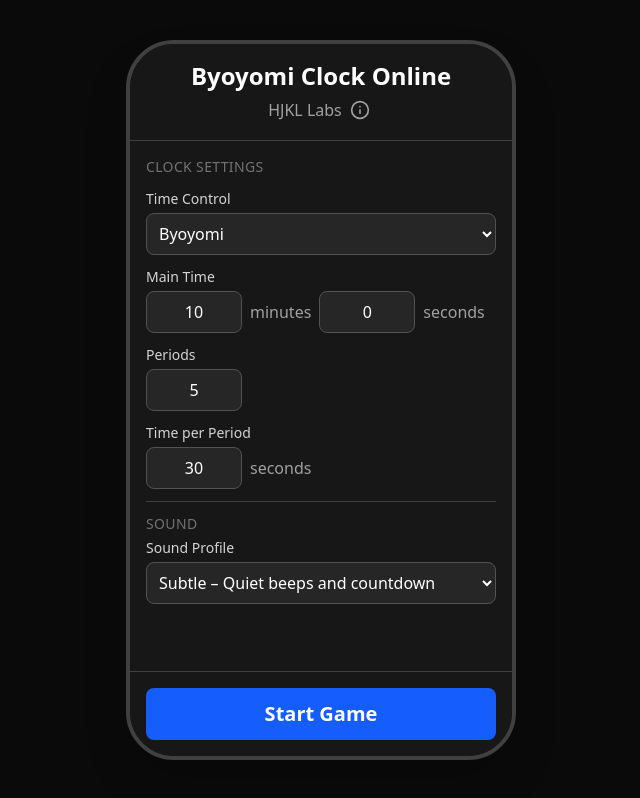
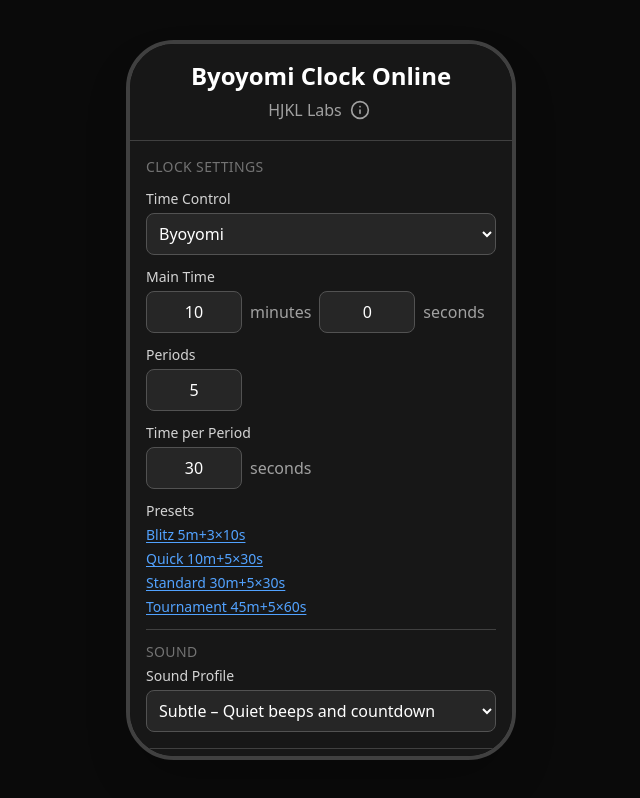
Before and after one commit to hjkl-vn/byo-yomi, a React (Vite) app: page / in a window 1280 px wide. Shown: the whole page, without its empty margins (319-959 px from the left). Built offline with nearby package versions, Linux system fonts and the light colour scheme.

Commit message:
v1.2.2: add presets

```diff
--- a/package.json
+++ b/package.json
@@ -1,7 +1,7 @@
 {
   "name": "byo-yomi",
   "private": true,
-  "version": "1.2.1",
+  "version": "1.2.2",
   "type": "module",
   "scripts": {
     "dev": "vite",
--- a/src/components/ConfigScreen.tsx
+++ b/src/components/ConfigScreen.tsx
@@ -69,6 +69,47 @@ function NumberInput({ id, value, onChange, min, max, className }: NumberInputPr
 
 const STORAGE_KEY = 'byoyomi-config'
 
+// Common presets for each time control type
+type ByoyomiPreset = {
+  label: string
+  mainTimeMinutes: number
+  periods: number
+  periodSeconds: number
+}
+
+type CanadianPreset = {
+  label: string
+  mainTimeMinutes: number
+  stones: number
+  overtimeMinutes: number
+}
+
+type FischerPreset = {
+  label: string
+  mainTimeMinutes: number
+  incrementSeconds: number
+}
+
+const BYOYOMI_PRESETS: ByoyomiPreset[] = [
+  { label: 'Blitz 5m+3×10s', mainTimeMinutes: 5, periods: 3, periodSeconds: 10 },
+  { label: 'Quick 10m+5×30s', mainTimeMinutes: 10, periods: 5, periodSeconds: 30 },
+  { label: 'Standard 30m+5×30s', mainTimeMinutes: 30, periods: 5, periodSeconds: 30 },
+  { label: 'Tournament 45m+5×60s', mainTimeMinutes: 45, periods: 5, periodSeconds: 60 },
+]
+
+const CANADIAN_PRESETS: CanadianPreset[] = [
+  { label: 'Quick 15m+5m/15st', mainTimeMinutes: 15, stones: 15, overtimeMinutes: 5 },
+  { label: 'Standard 30m+5m/25st', mainTimeMinutes: 30, stones: 25, overtimeMinutes: 5 },
+  { label: 'Tournament 60m+10m/25st', mainTimeMinutes: 60, stones: 25, overtimeMinutes: 10 },
+]
+
+const FISCHER_PRESETS: FischerPreset[] = [
+  { label: 'Blitz 5m+5s', mainTimeMinutes: 5, incrementSeconds: 5 },
+  { label: 'Quick 10m+10s', mainTimeMinutes: 10, incrementSeconds: 10 },
+  { label: 'Standard 30m+30s', mainTimeMinutes: 30, incrementSeconds: 30 },
+  { label: 'Long 45m+30s', mainTimeMinutes: 45, incrementSeconds: 30 },
+]
+
 type StoredConfig = {
   timeControlType: TimeControlType
   mainTimeMinutes: number
@@ -130,6 +171,36 @@ export function ConfigScreen({ onStartGame }: Props) {
 
   const updateConfig = <K extends keyof StoredConfig>(key: K, value: StoredConfig[K]) => {
     setConfig((prev) => ({ ...prev, [key]: value }))
+  }
+
+  const applyByoyomiPreset = (preset: ByoyomiPreset) => {
+    setConfig((prev) => ({
+      ...prev,
+      mainTimeMinutes: preset.mainTimeMinutes,
+      mainTimeSeconds: 0,
+      byoYomiPeriods: preset.periods,
+      byoYomiPeriodSeconds: preset.periodSeconds,
+    }))
+  }
+
+  const applyCanadianPreset = (preset: CanadianPreset) => {
+    setConfig((prev) => ({
+      ...prev,
+      mainTimeMinutes: preset.mainTimeMinutes,
+      mainTimeSeconds: 0,
+      canadianStones: preset.stones,
+      canadianOvertimeMinutes: preset.overtimeMinutes,
+      canadianOvertimeSeconds: 0,
+    }))
+  }
+
+  const applyFischerPreset = (preset: FischerPreset) => {
+    setConfig((prev) => ({
+      ...prev,
+      mainTimeMinutes: preset.mainTimeMinutes,
+      mainTimeSeconds: 0,
+      fischerIncrementSeconds: preset.incrementSeconds,
+    }))
   }
 
   const handleStart = () => {
@@ -269,6 +340,22 @@ export function ConfigScreen({ onStartGame }: Props) {
                 <span className="text-neutral-400">seconds</span>
               </div>
             </div>
+            <div>
+              <p className="text-sm font-medium text-neutral-300 mb-2 xl:mb-1">Presets</p>
+              <ul className="text-sm space-y-1">
+                {BYOYOMI_PRESETS.map((preset) => (
+                  <li key={preset.label}>
+                    <button
+                      type="button"
+                      onClick={() => applyByoyomiPreset(preset)}
+                      className="text-blue-400 hover:text-blue-300 underline underline-offset-2"
+                    >
+                      {preset.label}
+                    </button>
+                  </li>
+                ))}
+              </ul>
+            </div>
           </>
         )}
 
@@ -313,11 +400,28 @@ export function ConfigScreen({ onStartGame }: Props) {
                 <span className="text-neutral-400">seconds</span>
               </div>
             </div>
+            <div>
+              <p className="text-sm font-medium text-neutral-300 mb-2 xl:mb-1">Presets</p>
+              <ul className="text-sm space-y-1">
+                {CANADIAN_PRESETS.map((preset) => (
+                  <li key={preset.label}>
+                    <button
+                      type="button"
+                      onClick={() => applyCanadianPreset(preset)}
+                      className="text-blue-400 hover:text-blue-300 underline underline-offset-2"
+                    >
+                      {preset.label}
+                    </button>
+                  </li>
+                ))}
+              </ul>
+            </div>
           </>
         )}
 
         {/* Fischer Settings */}
         {config.timeControlType === 'fischer' && (
+          <>
             <div>
               <label className="block text-sm font-medium text-neutral-300 mb-2 xl:mb-1">
                 Increment per Move
@@ -334,6 +438,23 @@ export function ConfigScreen({ onStartGame }: Props) {
                 <span className="text-neutral-400">seconds</span>
               </div>
             </div>
+            <div>
+              <p className="text-sm font-medium text-neutral-300 mb-2 xl:mb-1">Presets</p>
+              <ul className="text-sm space-y-1">
+                {FISCHER_PRESETS.map((preset) => (
+                  <li key={preset.label}>
+                    <button
+                      type="button"
+                      onClick={() => applyFischerPreset(preset)}
+                      className="text-blue-400 hover:text-blue-300 underline underline-offset-2"
+                    >
+                      {preset.label}
+                    </button>
+                  </li>
+                ))}
+              </ul>
+            </div>
+          </>
         )}
 
         {/* Sound Section Divider */}
```
Also changed, not shown: 2 other files (tests, documents, lock files or other folders). Lines whose indentation alone changed are shown as unchanged.
